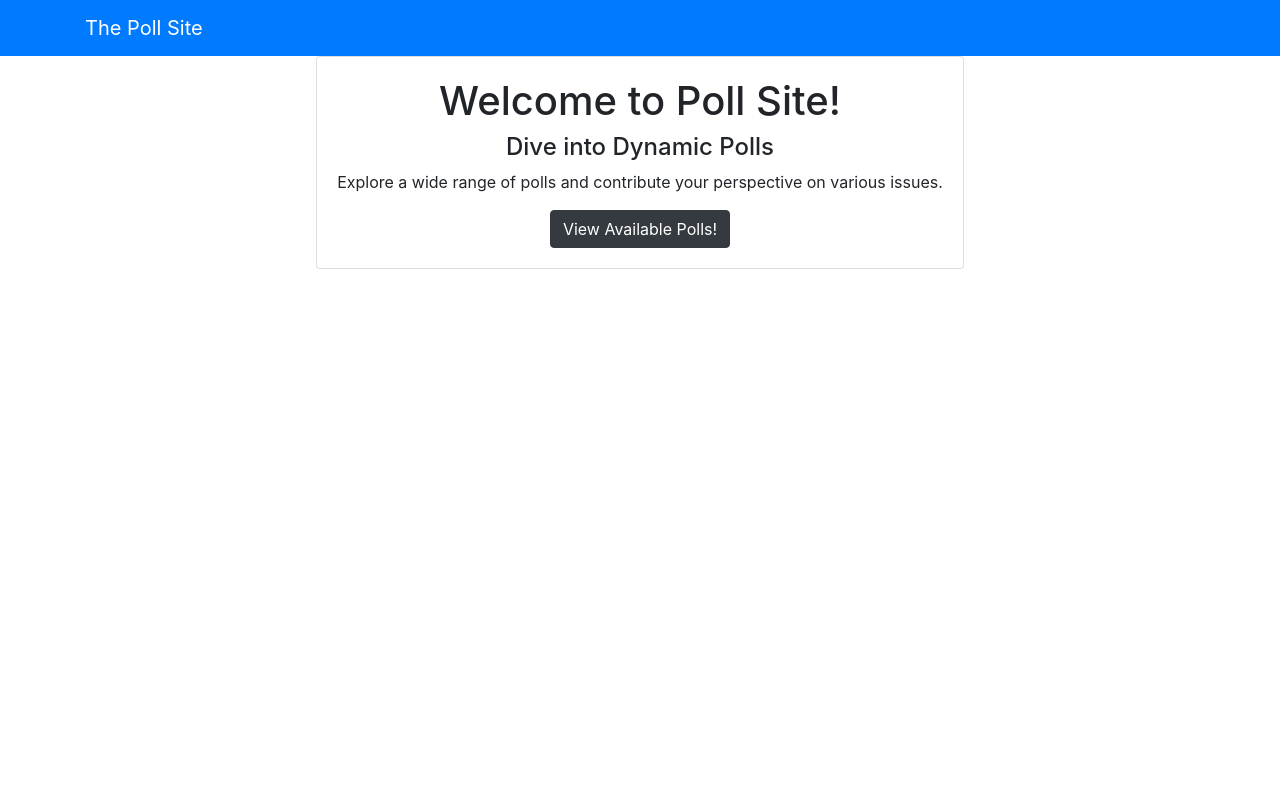
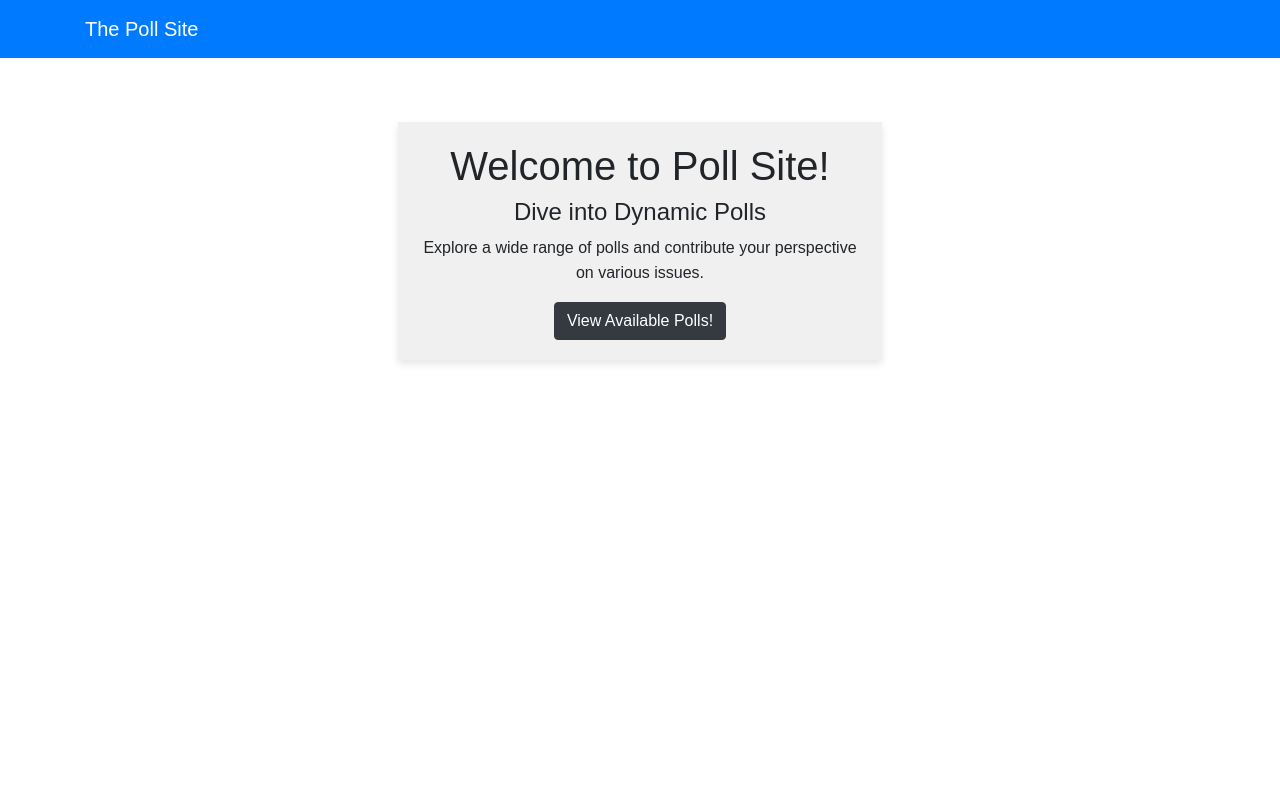
Before and after one commit to Tanya10022003/PollsSite, a Django app: page / in a window 1280 px wide. Run offline with Django 5.2, Linux system fonts and the light colour scheme; some libraries are stand-ins or nearby versions.

Commit message:
HTML Enhanced

```diff
--- a/templates/base.html
+++ b/templates/base.html
@@ -5,9 +5,21 @@
 		integrity ="sha384-Vkoo8x4CGsO3+Hhxv8T/Q5PaXtkKtu6ug5TOeNV6gBiFeWPGFN9MuhOf23Q9Ifjh" crossorigin ="anonymous">
 	<title>Poll Site {% block title %}{% endblock %}</title>
     <style>
-        .title {
-            margin-bottom: 100px; /* Adjust the value as needed */
+        body {
+            margin: 0;
+            padding: 0;
+            font-family: Arial, sans-serif;
+            line-height: 1.6;
         }
+        .centered-content {
+            width: 80%;
+            margin: 4em auto;
+            padding: 20px;
+            background-color: #f0f0f0;
+            text-align: center; /* Optional: To center text horizontally */
+            box-shadow: 0 4px 8px rgba(0, 0, 0, 0.1);
+        }
+
     </style>
 </head>
 
--- a/templates/pages/index.html
+++ b/templates/pages/index.html
@@ -1,13 +1,13 @@
 {% extends 'base.html' %}
 {% block content %}
 
-<div class="card text-center">
-    <div class="card-body" >
+
+    <div class="centered-content">
        <h1> Welcome to Poll Site!</h1>
        <h4> Dive into Dynamic Polls</h4>
     <p>Explore a wide range of polls and contribute your perspective on various issues.</p>
     <a class="btn btn-dark" href = "{% url 'polls:index' %}">
         View Available Polls! </a>
     </div>
-</div>
+
 {% endblock %}
```
